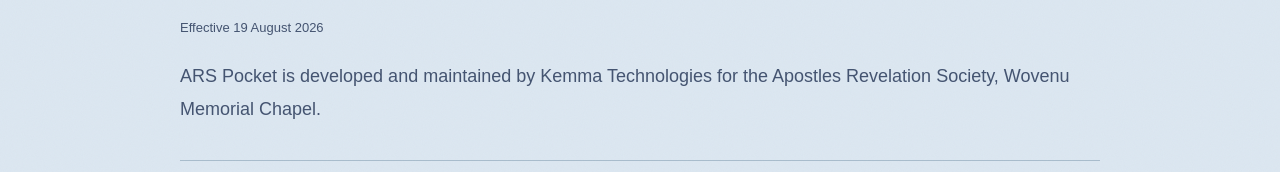
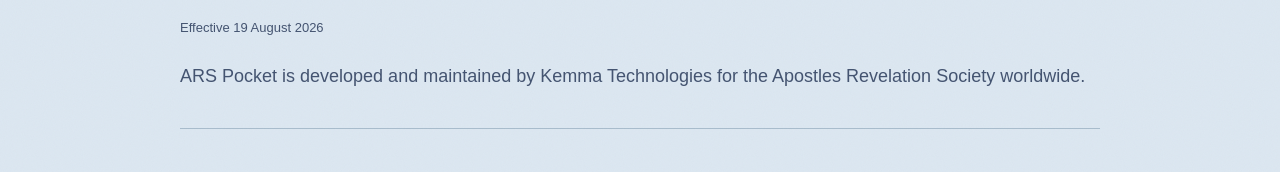
Before and after one commit to KingEmma7/kemma-technologies, a Next.js app: page /ars-pocket/privacy in a window 1280 px wide. Shown: the part 305-477 px from the top of the page. Built offline with nearby package versions, Linux system fonts and the light colour scheme; no server answers; a web font is replaced by a local one.

Commit message:
Describe ARS Pocket privacy audience worldwide

```diff
--- a/app/ars-pocket/privacy/page.tsx
+++ b/app/ars-pocket/privacy/page.tsx
@@ -74,7 +74,7 @@
         <p className="privacy-date">Effective 19 August 2026</p>
         <p className="privacy-intro">
           ARS Pocket is developed and maintained by {SITE.name} for the Apostles
-          Revelation Society, Wovenu Memorial Chapel.
+          Revelation Society worldwide.
         </p>
       </header>
 
```
